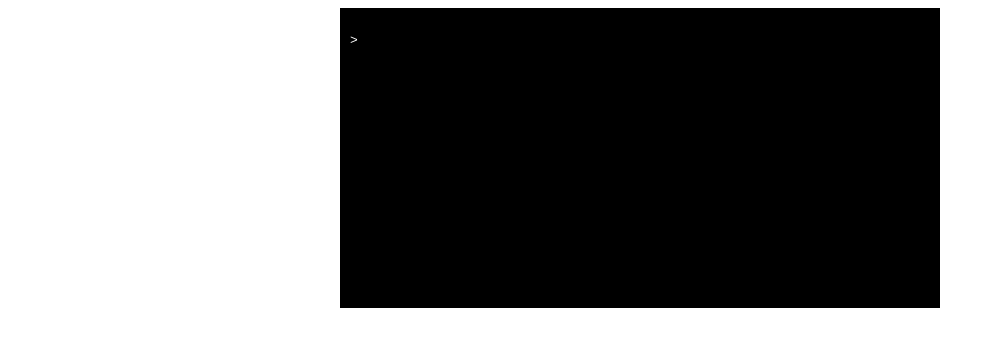
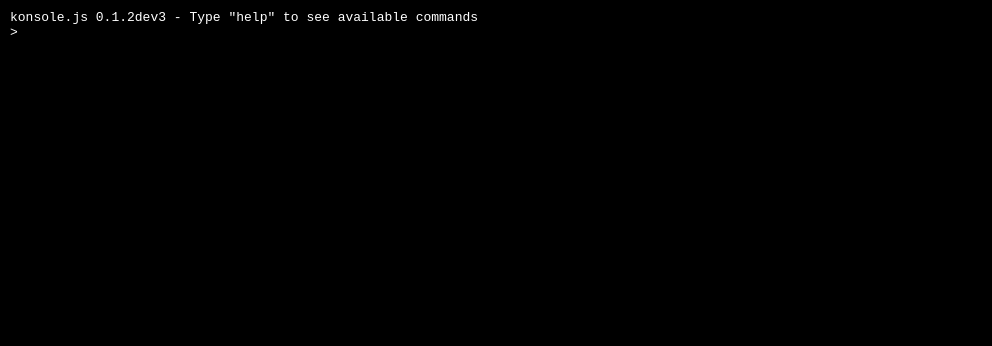
Before and after one commit to pietmichal/konsole.js, a plain HTML site: page example.html in a window 1280 px wide. Shown: the whole page, without its empty margins (0-992 px from the left). Drawn offline with Linux system fonts and the light colour scheme.

Commit message:
added line breaking

```diff
--- a/example.html
+++ b/example.html
@@ -5,9 +5,14 @@
         <title>konsole.js example page</title>
     </head>
     <style>
+        html, body {
+          height: 100%;
+          padding: 0;
+          margin: 0;
+        }
         #console {
-            width: 600px;
-            height: 300px;
+            width: 100%;
+            height: 100%;
             background: black;
             color: white;
             font-family: monospace;
--- a/konsole.js
+++ b/konsole.js
@@ -35,7 +35,7 @@
     init: function(element) {
         this.consoleElement = document.querySelector(element);
         this.consoleElement.setAttribute('style', 'overflow: auto; padding: 10px; box-sizing: border-box;');
-        welcomeMessage = 'konsole.js ' + this.version + ' - Type "help" to see available commands';
+        this.welcomeMessage = 'konsole.js ' + this.version + ' - Type "help" to see available commands';
 
         document.addEventListener('keypress', this.processKeyCharacter.bind(this));
         document.addEventListener('keydown', this.processActionKey.bind(this));
@@ -116,7 +116,7 @@
             this.consoleElement.innerHTML = this.consoleElement.innerHTML.replace(/<br>$/, ''); // replace last occurence of <br> with empty string.
     },
     write: function(str) {
-        this.consoleElement.innerHTML += utils.htmlEntities(str);
+        this.consoleElement.innerHTML += utils.htmlEntities(str).replace(/\\n/g, '<br>');
     },
     parseCommand: function(str) {
         let arr = str.split(' ');
```
Also changed, not shown: 1 other file.
